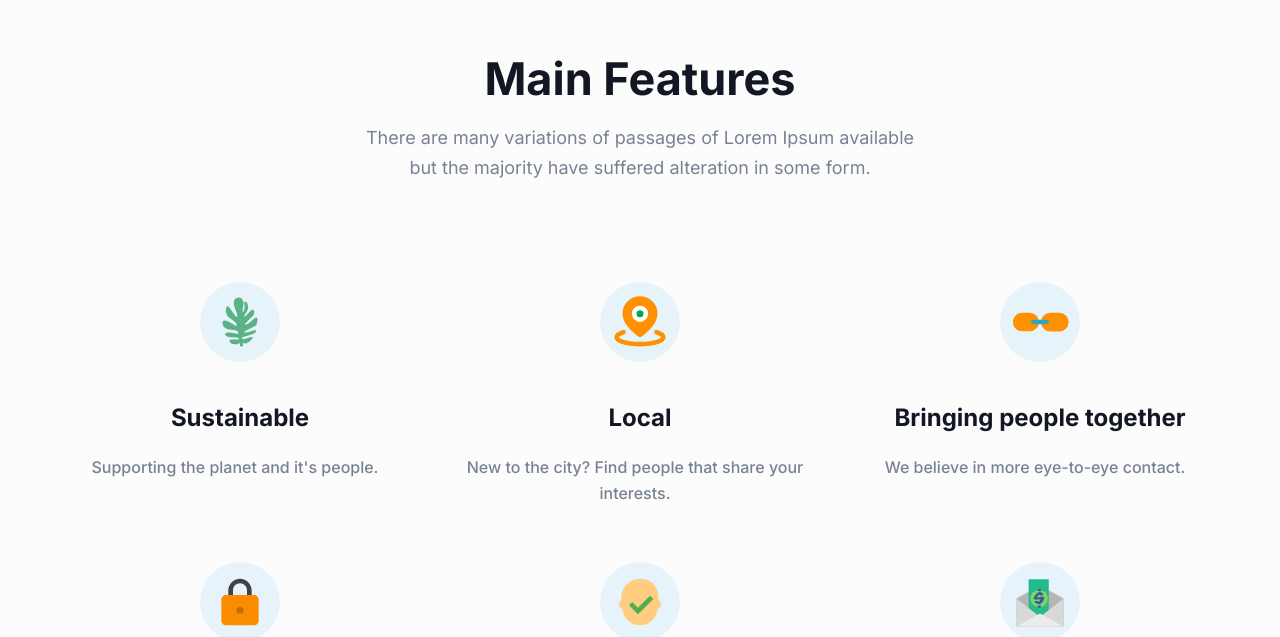
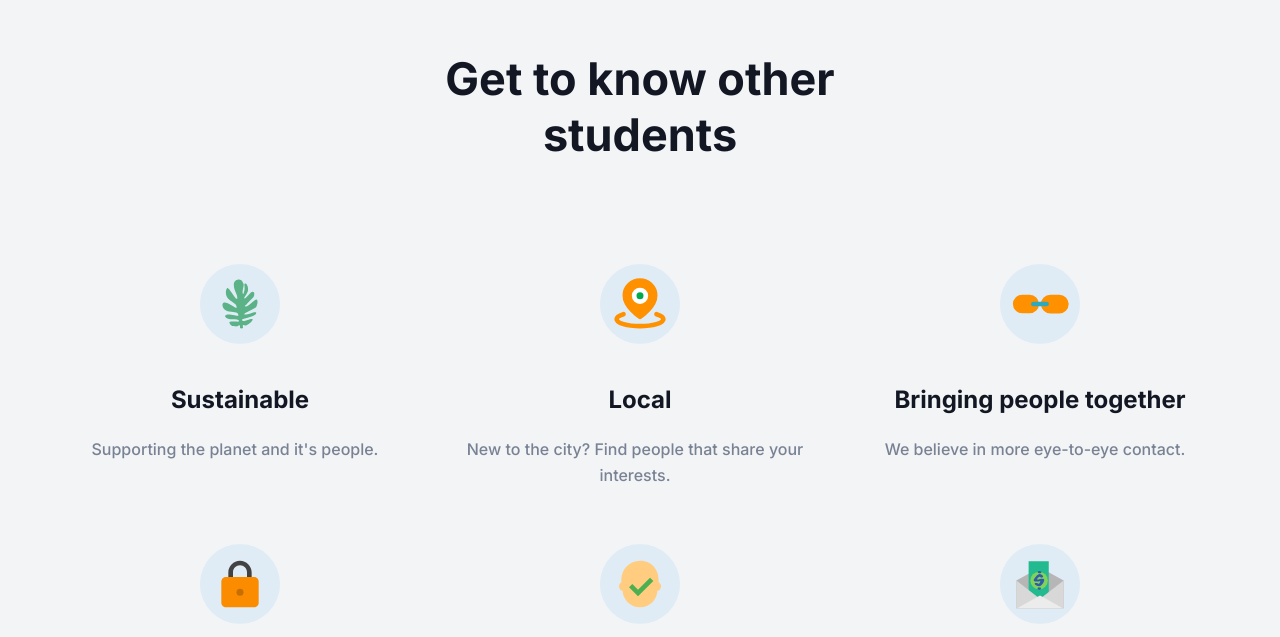
Before and after one commit to lokomu/lokomu-website, a Next.js app: page / in a window 1280 px wide. Shown: the part 861-1498 px from the top of the page. Built offline with nearby package versions, Linux system fonts and the light colour scheme.

Commit message:
fix(ui): remove the paragraph from Features

```diff
--- a/src/components/Features/index.tsx
+++ b/src/components/Features/index.tsx
@@ -5,11 +5,11 @@ import featuresData from "./featuresData";
 const Features = () => {
   return (
     <>
-      <section id="features" className="py-16 md:py-20 lg:py-28">
+      <section id="features" className="bg-gray-100 py-16 md:py-20 lg:py-28">
         <div className="container">
           <SectionTitle
-            title="Main Features"
-            paragraph="There are many variations of passages of Lorem Ipsum available but the majority have suffered alteration in some form."
+            title="Get to know other students"
+            paragraph=""
             center
           />
 
```
